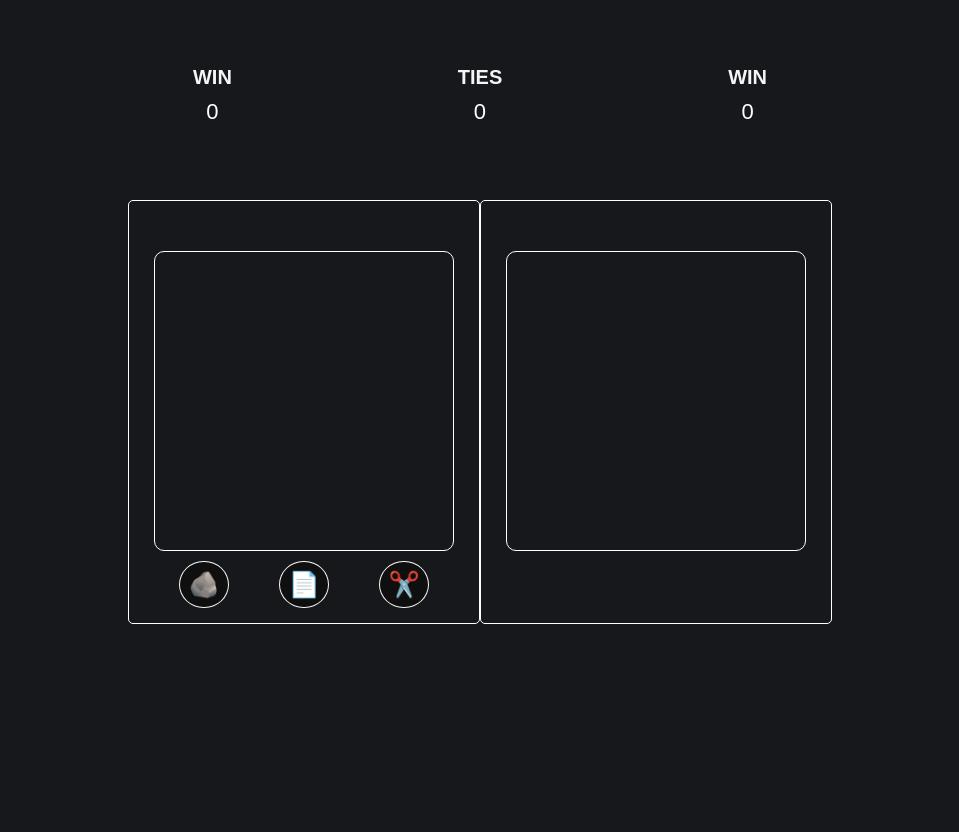
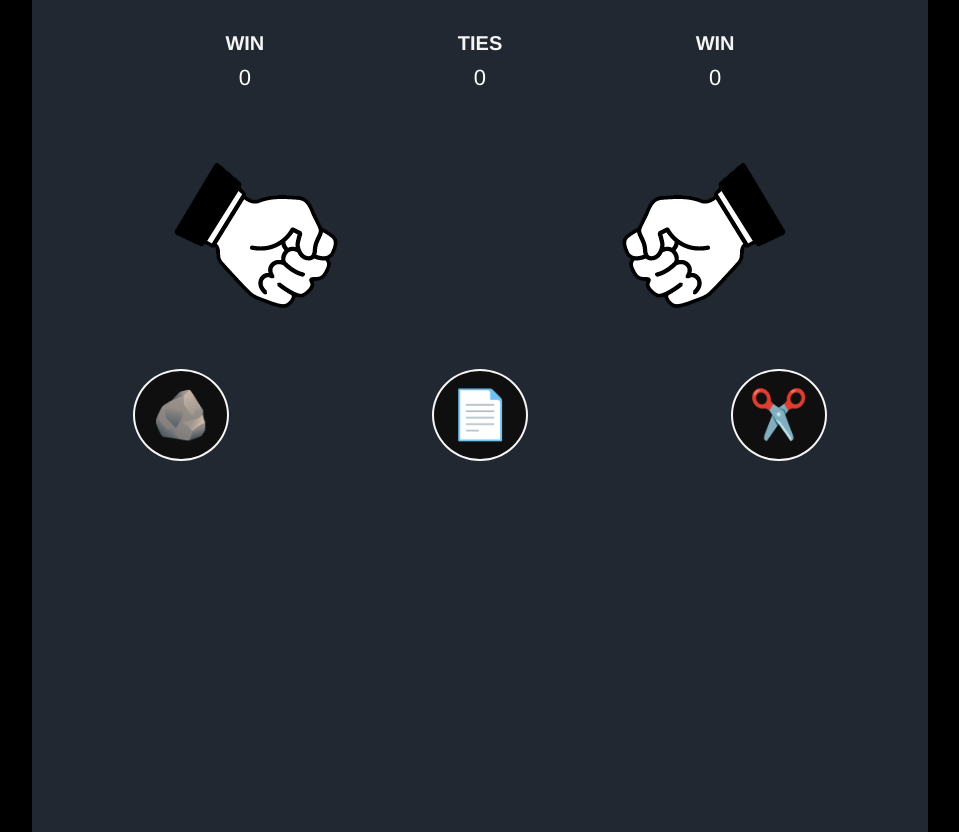
Before and after one commit to 6xur/rock-paper-scissors, a plain HTML site: page index.html in a window 1280 px wide. Shown: the whole page, without its empty margins (160-1119 px from the left). Before the commit the page ends 800 px from the top, so only its background shows below. Drawn offline with Linux system fonts and the light colour scheme.

Commit message:
Add Assets

```diff
--- a/index.html
+++ b/index.html
@@ -8,7 +8,8 @@
 <body>
     <script src="app.js"></script>
 
-    <div class="game-container">
+    <section class="game">
+
       <div class="scores">
         <div class="score">
           <h2>WIN</h2>
@@ -26,36 +27,29 @@
         </div>
       </div>
 
-      <div class="selection-container">
-        <div class="user-container">
-          <div class="user-selection">
 
+      <div class="match">
+        <div class="hands">
+          <img class="player-hand" src="./assets/rock.png" alt="" />
+          <img class="computer-hand" src="./assets/rock.png" alt="" />
         </div>
 
-          <div class="user-buttons">
-
-            <div class="button">
+        <div class="options">
+          <div class="option">
             <div>🪨</div>
           </div>
 
-            <div class="button">
+          <div class="option">
             <div>📄</div>
           </div>
 
-            <div class="button">
+          <div class="option">
             <div>✂️</div>
-            </div>
         </div>
       </div>
 
 
-        <div class="computer-container">
-          <div class = "computer-selection">
-
-          </div>
-        </div>
-      </div>
-    </div>
+    </section>
 
 
 
--- a/style.css
+++ b/style.css
@@ -1,25 +1,30 @@
 * {
     margin: 0;
     padding: 0;
-    box-sizing: border-box;
 }
 
-html {background-color: #17181c}
+html {
+    background-color: black;
+}
 
 body {
-    font-family: Arial, Helvetica, sans-serif;
+    font-family: Helvetica, Arial, sans-serif;
     text-align: center;
-    min-width: 600px;
-  }
+}
+
+section {
+    width: 70%;
+    height: 100vh;
+    padding-top: 2em;
+    margin: auto;
+    background-color: #222831;
+}
 
 .scores {
     display: flex;
-    justify-content: space-around;
+    justify-content: space-evenly;
     align-items: center;
-    width: 100vh;
-    height: 25vh;
 }
-
 
 .score h2 {
     font-size: 20px;
@@ -33,44 +38,34 @@ body {
 }
 
 
-.game-container {
+
+.options,
+.hands {
     display: flex;
-    flex-direction: column;
-    align-items: center;
+    justify-content: space-around;
 }
 
-.selection-container {
-    display: flex;
-    margin: 0 auto;
-    flex-wrap: wrap;
-}
-
-.user-buttons {
-    display: flex;
-    justify-content: space-around;
-    margin-top: 10px;
-}
-
-.user-selection, .computer-selection {
-    width: 300px;
-    height: 300px;
-    border: 1px solid white;
-    border-radius: 10px;
-}
-
-.button {
-    border: 1px solid #f6f6f6;
+.option {
+    display: inline-block;
+    border: 2px solid #f6f6f6;
     border-radius: 50%;
     text-align: center;
     background-color:#0f0f0f;
-    padding: 8px;
-    font-size: 25px;
+    padding: 16px;
+    font-size: 48px;
+    cursor: pointer;
 }
 
-.user-container, .computer-container {
-    border: 1px solid white;
-    border-radius: 5px;
-    padding: 50px 25px;
-    padding-bottom: 15px;
+.player-hand {
+    transform: rotateY(180deg);
+}
 
+div.fadeOut {
+    opacity: 0;
+    pointer-events: none;
 }
+
+div.fadeIn {
+    opacity: 1;
+    pointer-events: all;
+}
```
Also changed, not shown: assets/paper.png (added), assets/rock.png (added), assets/scissors.png (added). Lines whose indentation alone changed are shown as unchanged.
